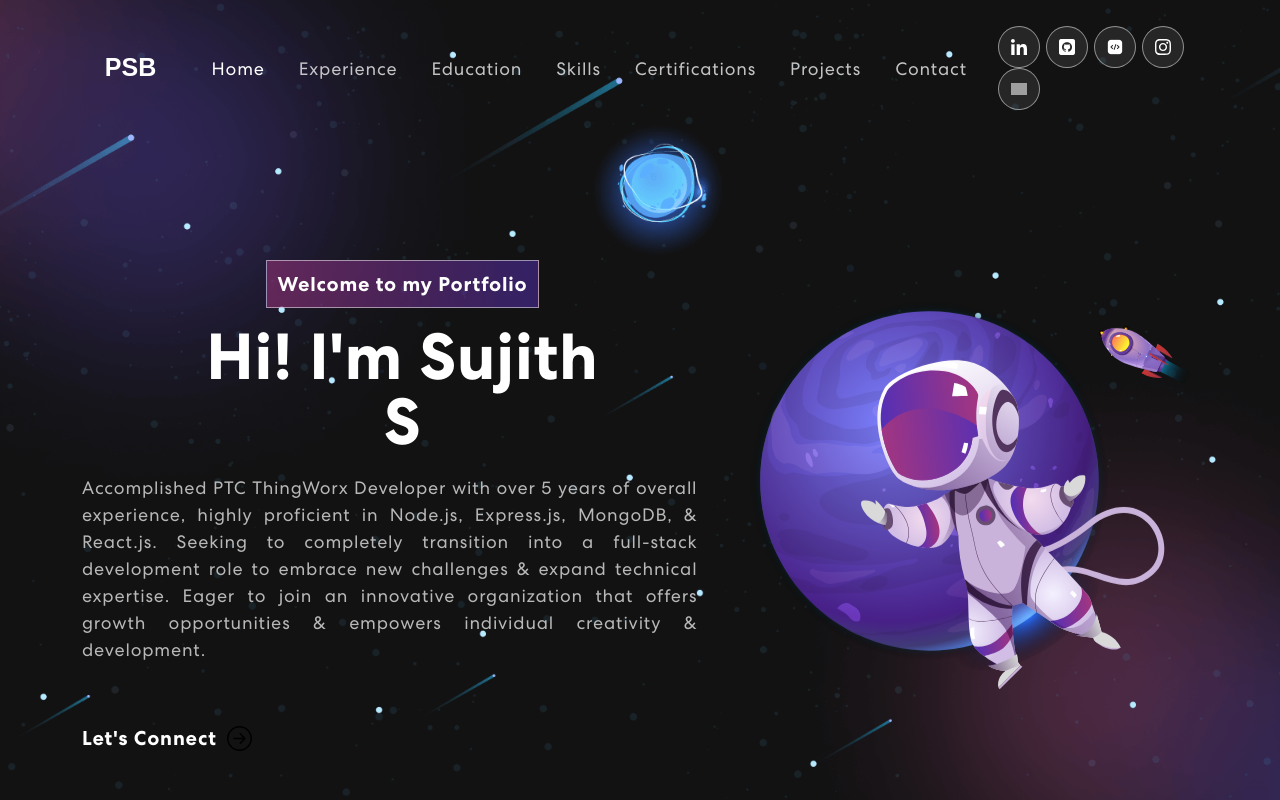
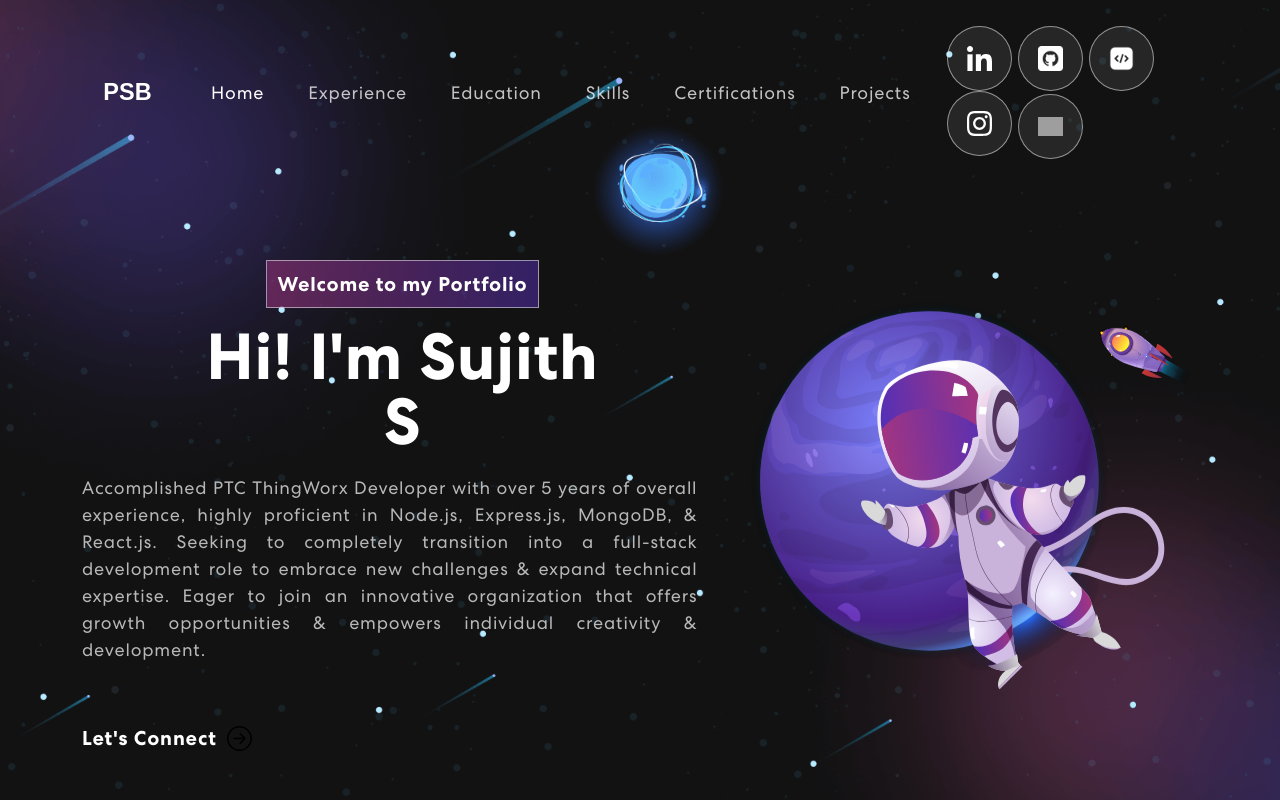
Before and after one commit to mRbinG11/personal-portfolio, a React (Create React App) app: page / in a window 1280 px wide. Shown: the top 800 px of the page. Built offline with nearby package versions, Linux system fonts and the light colour scheme; grey boxes are pictures that could not be loaded.

Commit message:
Update navbar styles and add titles to social links for accessibility

```diff
--- a/src/App.css
+++ b/src/App.css
@@ -113,7 +113,7 @@ nav.navbar .navbar-nav .nav-link.navbar-link {
   font-weight: 400;
   color: #fff !important;
   letter-spacing: 0.8px;
-  padding: 0 17px;
+  padding: 0 22px;
   font-size: 18px;
   opacity: 0.75;
 }
@@ -130,8 +130,8 @@ span.navbar-text {
   margin-left: 14px;
 }
 .social-icon a {
-  width: 42px;
-  height: 42px;
+  width: 65px;
+  height: 65px;
   background: rgba(217, 217, 217, 0.1);
   display: inline-flex;
   border-radius: 50%;
@@ -143,8 +143,8 @@ span.navbar-text {
 }
 .social-icon a::before {
   content: "";
-  width: 42px;
-  height: 42px;
+  width: 65px;
+  height: 65px;
   position: absolute;
   background-color: #ffffff;
   border-radius: 50%;
--- a/src/components/NavBar.js
+++ b/src/components/NavBar.js
@@ -95,7 +95,7 @@ export const NavBar = () => {
             >
               Projects
             </Nav.Link>
-            <Nav.Link
+            {/* <Nav.Link
               href="#connect"
               className={
                 activeLink === "connect" ? "active navbar-link" : "navbar-link"
@@ -103,23 +103,26 @@ export const NavBar = () => {
               onClick={() => onUpdateActiveLink("connect")}
             >
               Contact
-            </Nav.Link>
+            </Nav.Link> */}
           </Nav>
           <span className="navbar-text">
             <div className="social-icon">
-              <a href="https://www.linkedin.com/in/mrbing11">
+              <a href="https://www.linkedin.com/in/mrbing11" title="LinkedIn">
                 <img src={navIcon1} alt="LinkedIn" />
               </a>
-              <a href="https://github.com/mRbinG11">
+              <a href="https://github.com/mRbinG11" title="GitHub">
                 <img src={navIcon2} alt="GitHub" />
               </a>
-              <a href="https://crio.do/user/mRbinG11">
+              <a href="https://crio.do/user/mRbinG11" title="Crio.Do">
                 <img src={navIcon4} alt="Crio.Do" />
               </a>
-              <a href="https://www.instagram.com/mr.bing4lyf/">
+              <a
+                href="https://www.instagram.com/mr.bing4lyf/"
+                title="Instagram"
+              >
                 <img src={navIcon3} alt="Instagram" />
               </a>
-              <a href={resumePDF}>
+              <a href={resumePDF} title="Resume PDF">
                 <img src={navIcon5} alt="Resume PDF" />
               </a>
             </div>
```
